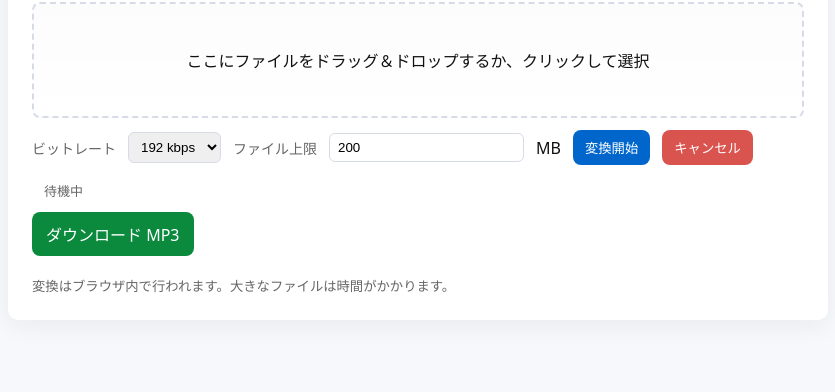
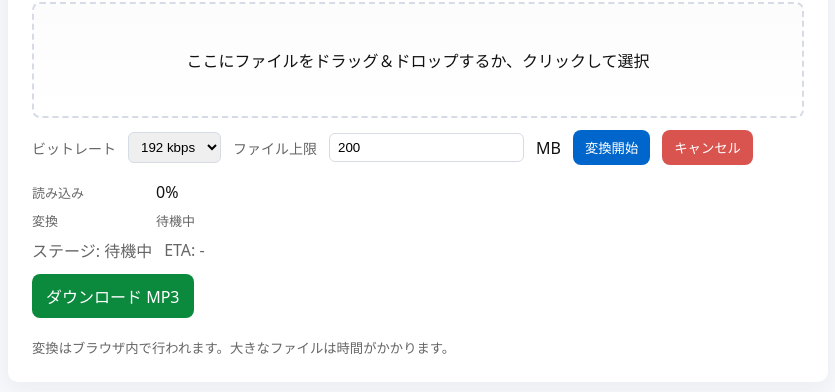
Before and after one commit to takkunmcdayo/takkunmcdayo.github.io, a plain HTML site: page mp3-converter/index.html in a window 1280 px wide. Shown: the part 110-502 px from the top of the page, without its empty margins (222-1057 px from the left). Drawn offline with Linux system fonts and the light colour scheme.

Commit message:
Update index.html

```diff
--- a/mp3-converter/index.html
+++ b/mp3-converter/index.html
@@ -33,10 +33,26 @@
       </div>
 
       <div class="progress-area" aria-live="polite">
+        <!-- アップロード（読み込み）用 -->
         <div class="progress-row">
+          <div style="width:100px;font-size:13px;color:#666">読み込み</div>
+          <div class="progress-bar" id="uploadBar"><div id="uploadFill"></div></div>
+          <div id="uploadText">0%</div>
+        </div>
+
+        <!-- 変換用 -->
+        <div class="progress-row" style="margin-top:8px">
+          <div style="width:100px;font-size:13px;color:#666">変換</div>
           <div class="progress-bar" id="progressBar"><div id="progressFill"></div></div>
           <div id="progressText">待機中</div>
         </div>
+
+        <!-- ステージと ETA -->
+        <div style="margin-top:8px;display:flex;gap:12px;align-items:center">
+          <div id="stageText" style="color:#666">ステージ: 待機中</div>
+          <div id="etaText" style="color:#666">ETA: -</div>
+        </div>
+
         <pre id="log" class="log" hidden></pre>
       </div>
 
```
